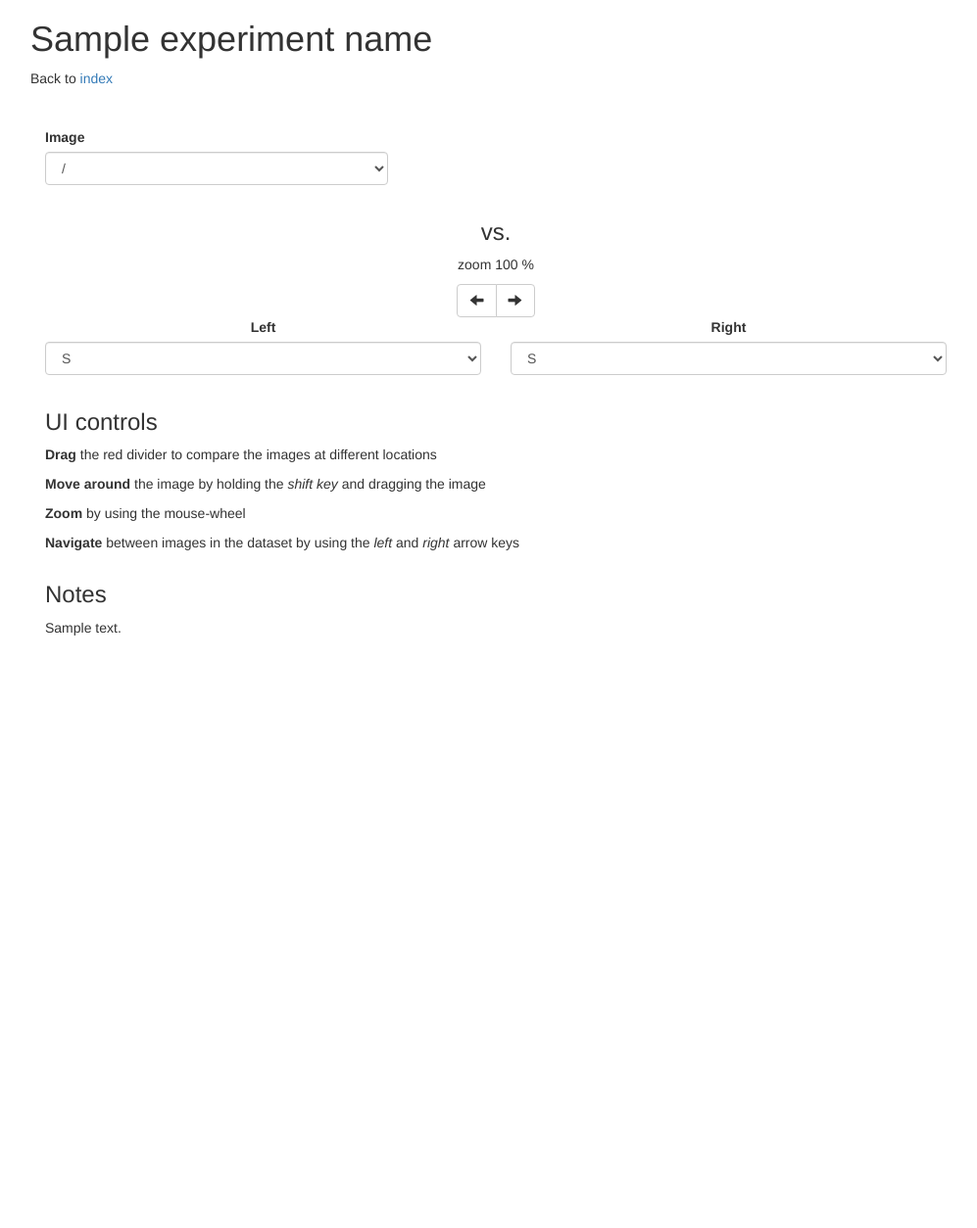
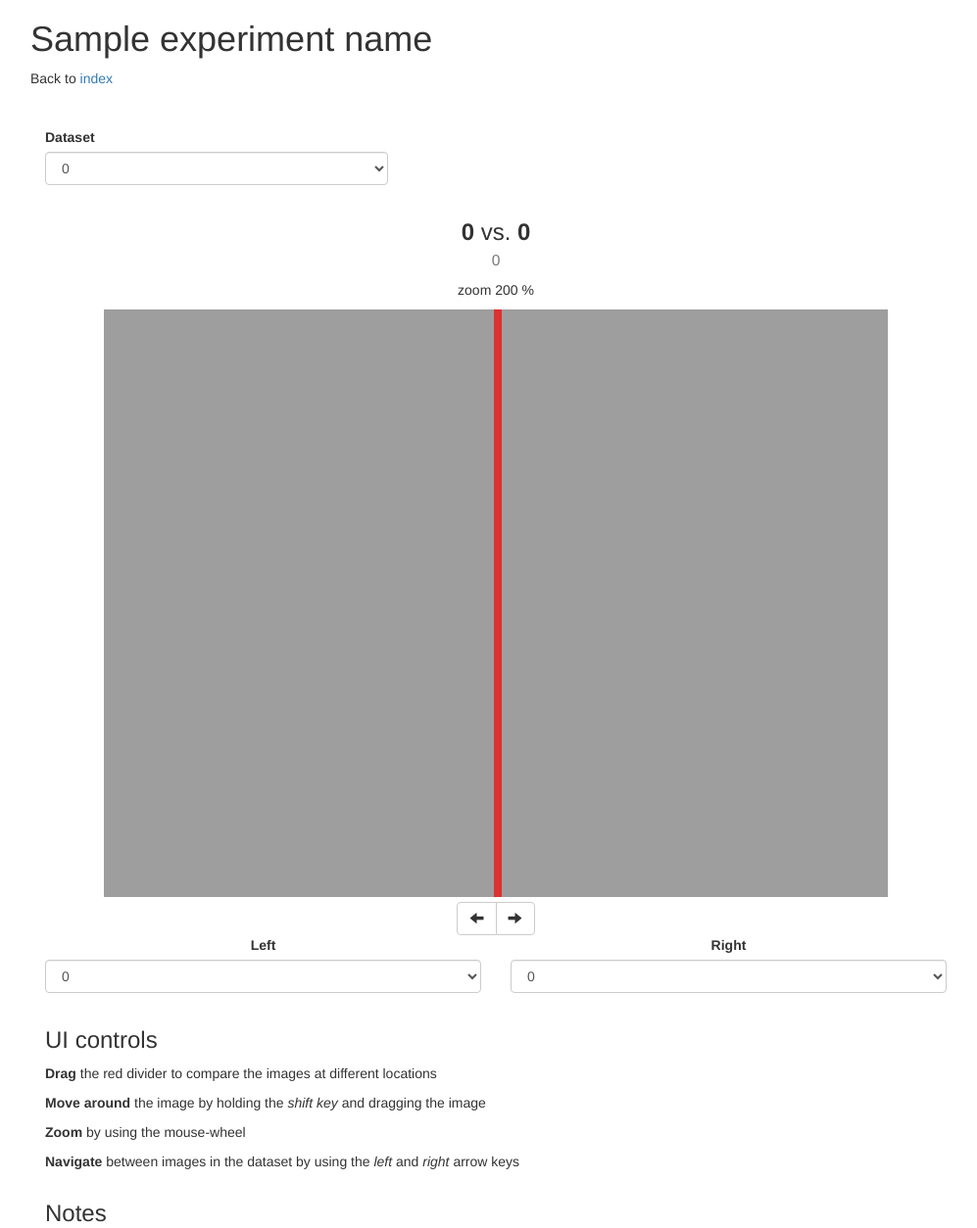
Before and after one commit to mgharbi/experiment_viewer, a Flask app: template templates/viewer.html in a window 1280 px wide. Shown: the top 1254 px of the page at 98% size, without its empty margins (39-1036 px from the left). Before the commit the page ends 649 px from the top, so only its background shows below. Run offline with Flask 2, Linux system fonts and the light colour scheme; the template is opened without the code that fills it: most values are stand-ins (such as "Sample title", 1, 10 or a date in 2020); some libraries are stand-ins or nearby versions.

Commit message:
directory based viewer

```diff
--- a/run.py
+++ b/run.py
@@ -4,6 +4,7 @@
 import argparse
 import os
 import markdown
+import re
 import time
 import json
 
@@ -18,43 +19,48 @@ parser = argparse.ArgumentParser()
 parser.add_argument('--data', default='data')
 parser.add_argument('--debug', dest='debug', action='store_true')
 parser.add_argument('--port', default=5000, type=int)
+parser.add_argument('--image_dir', default='images', type=str)
+parser.add_argument('--notes_file', default='notes.md', type=str)
 parser.set_defaults(debug=False)
 args = parser.parse_args()
 
 app = Flask(__name__)
 app.config['DATA_ROOT'] = os.path.abspath(args.data)
 
-VIEWER_PATH = "viewer"
+im_regexp = re.compile(r".*\.(png|jpg|jpeg)")
+
+ROOT_KEY = "root"
 
 
 def _viewer_data(e):
-  epath = os.path.join(_experiment_path(e), VIEWER_PATH)
-  print epath
+  epath = os.path.join(_experiment_path(e), args.image_dir)
+  print "viewing experiment", epath
   if os.path.exists(epath):
     dsets = os.listdir(epath)
-    dsets = sorted(dsets)
-    # dsets = [d for d in dsets if os.path.isdir(os.path.join(epath, d))]
+    dsets = sorted([d for d in dsets if os.path.isdir(os.path.join(epath, d))])
+    dsets.append(ROOT_KEY)
   else:
     dsets = []
-  if dsets:
-    images = set(os.listdir(os.path.join(epath, dsets[0])))
-  else:
-    images = []
+
+  data = {}
   for d in dsets:
-    images2 = set(os.listdir(os.path.join(epath, d)))
-    images = images.intersection(images2)
-  images = list(images)
-  images = sorted(images)
-  urls = {}
-  for d in dsets:
-    urls[d] = {}
-    for im in images:
-      urls[d][im] = url_for('image_file', experiment=e, dataset=d, filename=im)
+    if d == ROOT_KEY:
+      images = os.listdir(epath)
+    else:
+      images = os.listdir(os.path.join(epath, d))
+    if not images:
+      continue
+    images = [im for im in images if im_regexp.match(im)]
+    data[d] = {}
+    for im in sorted(images):
+      data[d][im] = url_for('image_file', experiment=e, dataset=d, filename=im)
 
-  dsets = json.dumps(dsets)
-  images = json.dumps(images)
-  urls = json.dumps(urls)
-  return dsets, images, urls
+    print data[d].keys()
+
+      # urls[d][im] =
+
+  data  = json.dumps(data)
+  return data
 
 
 def _experiment_path(e):
@@ -64,43 +70,43 @@ def _experiment_path(e):
 @app.route("/")
 def index():
   path = app.config['DATA_ROOT']
-  print path
   if os.path.exists(path):
     experiments = os.listdir(path)
   else:
     experiments = []
-  counts = []
   mtimes = []
   for e in experiments:
     path = _experiment_path(e)
     mtimes.append(time.ctime(os.path.getctime(path)))
-    counts.append(len(os.listdir(path)))
-  return render_template('index.html', datadir=os.path.basename(app.config['DATA_ROOT']), experiments=zip(experiments, counts, mtimes))
+  return render_template('index.html', datadir=os.path.basename(app.config['DATA_ROOT']), experiments=zip(experiments, mtimes))
 
 
 @app.route("/image_file/<experiment>/<dataset>/<filename>")
 def image_file(filename=None, experiment=None, dataset=None):
+  if dataset == ROOT_KEY:
+    dataset = ""
   return send_from_directory(
-      os.path.join(app.config['DATA_ROOT'], experiment, VIEWER_PATH, dataset), filename)
+      os.path.join(app.config['DATA_ROOT'], experiment, args.image_dir, dataset), filename)
 
 
 @app.route("/experiment/<experiment_name>")
 def experiment(experiment_name=None):
   path = _experiment_path(experiment_name)
-  md = os.path.join(path, 'notes.md')
+  md = os.path.join(path, args.notes_file)
   notes = None
   if os.path.exists(md):
     with open(md, 'r') as fid:
       notes = Markup(markdown.markdown(fid.read()))
+    print "Experiment", experiment_name, "has notes."
+  else:
+    print "Experiment", experiment_name, "has no", args.notes_file
 
-  dsets, images, urls = _viewer_data(experiment_name)
+  data = _viewer_data(experiment_name)
 
   return render_template(
       'viewer.html',
       experiment_name=experiment_name,
       notes=notes,
-      datasets=dsets,
-      images=images,
-      urls=urls)
+      data=data)
 
 app.run(debug=args.debug, host='0.0.0.0', port=args.port)
--- a/static/js/main.js
+++ b/static/js/main.js
@@ -8,33 +8,29 @@ function bold(x) {
 function parse_url() {
   var parsed_url = URI.parse(window.location.href)
     var url_params = URI.parseQuery(parsed_url.query)
-    console.log("url params:", url_params );
 
   return url_params;
 }
 
 $(document).ready(function() {
-  data = $('#datasets').data();
-  datasets = data.datasets;
-  images = data.images;
-  urls = data.urls;
-
-  console.log("urls", urls);
+  data = $('#datasets').data().images;
+  datasets = Object.keys(data);
 
   // Fill in drop-down lists
-  Object.keys(images).forEach(function(t) {
-    $('#selImage').append('<option>'+images[t]+'</option>');
+  datasets.sort().forEach(function(t) {
+    $('#selDataset').append('<option>'+t+'</option>');
   });
-  Object.keys(datasets).forEach(function(t) {
-    $('#selLeft').append('<option>'+datasets[t]+'</option>');
-    $('#selRight').append('<option>'+datasets[t]+'</option>');
+  dataset_name = $("#selDataset").val();
+
+  Object.keys(data[dataset_name]).sort().forEach(function(t) {
+    $('#selLeft').append('<option>'+t+'</option>');
+    $('#selRight').append('<option>'+t+'</option>');
   });
 
   url_params = parse_url();
 
-  imname = $("#selImage").val();
-  dataset_left = $("#selLeft").val();
-  dataset_right = $("#selRight").val();
+  image_left = $("#selLeft").val();
+  image_right = $("#selRight").val();
 
   var path_left   = '';
   var path_right  = '';
@@ -78,78 +74,75 @@ $(document).ready(function() {
   };
 
   function update_left() {
-    console.log("imname", imname);
-    if(!imname){
+    if(!dataset_name){
       return;
     }
     ready_l     = false;
-    path_left = urls[dataset_left][imname];
+    path_left = data[dataset_name][image_left];
     im_left.src = path_left;
   };
 
   function update_right() {
-    if(!imname){
+    if(!dataset_name){
       return;
     }
     ready_r = false;
-    path_right = urls[dataset_right][imname];
+    path_right = data[dataset_name][image_right];
     im_right.src = path_right;
   };
 
   imagehaschanged = function() {
-    imname = $('#selImage').val();
+    dataset_name = $('#selDataset').val();
     ready_r = false;
     ready_l = false;
     update_left();
     update_right();
-    $("#imageTitle").text(imname);
+    $("#imageTitle").text(dataset_name);
   };
 
-  $('#selImage').change(function() {
+  $('#selDataset').change(function() {
     imagehaschanged();
   });
   $('#selLeft').change(function() {
-    dataset_left  = $('#selLeft').val();
-    $('.leftTitle').text(dataset_left);
+    image_left  = $('#selLeft').val();
+    $('.leftTitle').text(image_left);
     update_left();
   });
 
   $('#selRight').change(function() {
-    dataset_right  = $('#selRight').val();
-    console.log('right change', dataset_right);
-    $('.rightTitle').text(dataset_right);
+    image_right  = $('#selRight').val();
+    $('.rightTitle').text(image_right);
     update_right();
   });
 
   // UI
   $(document).keydown(function(e){
     if(e.which == $.ui.keyCode.LEFT) {
-      imselected = $('#selImage')[0].selectedIndex;
-      imselected = (imselected <= 0) ? 0 : (imselected-1);
-      $('#selImage')[0].selectedIndex = imselected;
+      dset_selected = $('#selDataset')[0].selectedIndex;
+      dset_selected = (dset_selected <= 0) ? 0 : (dset_selected-1);
+      $('#selDataset')[0].selectedIndex = dset_selected;
       imagehaschanged();
     } else if (e.which == $.ui.keyCode.RIGHT) {
-      imselected = $('#selImage')[0].selectedIndex;
-      imselected = imselected >= images.length-1 ? images.length-1 : (imselected+1);
-      console.log(imselected, images.length);
-      $('#selImage')[0].selectedIndex = imselected;
+      dset_selected = $('#selDataset')[0].selectedIndex;
+      dset_selected = dset_selected >= datasets.length-1 ? datasets.length-1 : (dset_selected+1);
+      $('#selDataset')[0].selectedIndex = dset_selected;
       imagehaschanged();
     } else if (e.which == $.ui.keyCode.SPACE) {
-      imselected = $('#selImage')[0].selectedIndex;
-      $('#debug-area').append("<li>"+images[imselected]+"</li>")
+      dset_selected = $('#selDataset')[0].selectedIndex;
+      $('#debug-area').append("<li>"+datasets[dset_selected]+"</li>")
     }
   });
 
   $("#prevImage").click(function(e) {
-    imselected = $('#selImage')[0].selectedIndex;
-    imselected = (imselected <= 0) ? 0 : (imselected-1);
-    $('#selImage')[0].selectedIndex = imselected;
+    dset_selected = $('#selDataset')[0].selectedIndex;
+    dset_selected = (dset_selected <= 0) ? 0 : (dset_selected-1);
+    $('#selDataset')[0].selectedIndex = dset_selected;
     imagehaschanged();
   });
   $("#nextImage").click(function(e) {
-    imselected = $('#selImage')[0].selectedIndex;
-    imselected = imselected >= images.length-1 ? images.length-1 : (imselected+1);
-    $('#selImage')[0].selectedIndex = imselected;
+    dset_selected = $('#selDataset')[0].selectedIndex;
+    dset_selected = dset_selected >= datasets.length-1 ? datasets.length-1 : (dset_selected+1);
+    $('#selDataset')[0].selectedIndex = dset_selected;
     imagehaschanged();
   });
 
--- a/templates/index.html
+++ b/templates/index.html
@@ -24,10 +24,7 @@
                   <a href="{{ url_for('experiment', experiment_name=e[0])}}"> {{ e[0] }} </a>
                 </th>
                 <td>
-                  {{ e[2] }}
-                </td>
-                <td>
-                  {{ e[1] }} images
+                  {{ e[1] }}
                 </td>
               </tr>
             {% endfor %}
--- a/templates/viewer.html
+++ b/templates/viewer.html
@@ -3,7 +3,7 @@
   <script type="text/javascript" charset="utf&#45;8" src="{{url_for('static', filename='js/main.js')}}"></script>
 {% endblock %}
 {% block body %}
-<meta id="datasets" data-datasets="{{datasets}}" data-images="{{images}}" data-urls="{{urls}}">
+<meta id="datasets" data-images="{{data}}">
 <div class="row col-md-12 header-block">
     <h1>
       {{ experiment_name }}
@@ -16,17 +16,17 @@
     <div class="row">
         <div class="form-group text-left col-md-6">
             <label>
-                Image
+                Dataset
             </label>
-            <select id="selImage" class="form-control">
+            <select id="selDataset" class="form-control">
             </select>
         </div>
     </div>
 </div>
 <div class="col-md-10 ">
     <div class="row text-center">
-        <h3 class="text-center"> <strong class="leftTitle  text-capitalize">
-          </strong> vs. <strong class="rightTitle  text-capitalize"></strong></br>
+        <h3 class="text-center"> <strong class="leftTitle">
+          </strong> vs. <strong class="rightTitle"></strong></br>
           <small><span id="imageTitle"> </span></small>
         </h3>
         <p class="text-center"> zoom <span id="scale_label"> 100 % </span></p>
```
